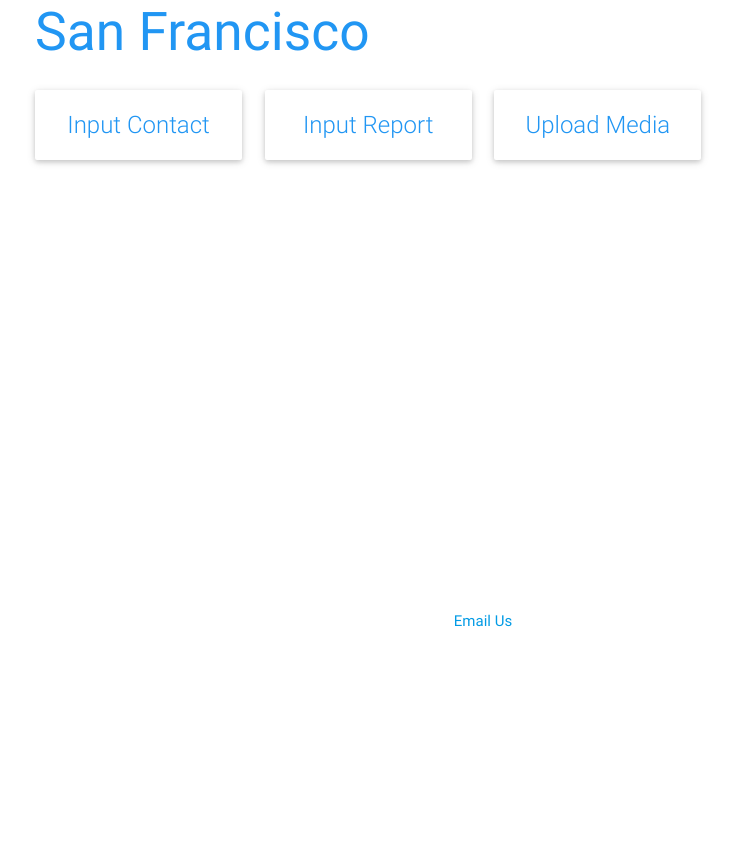
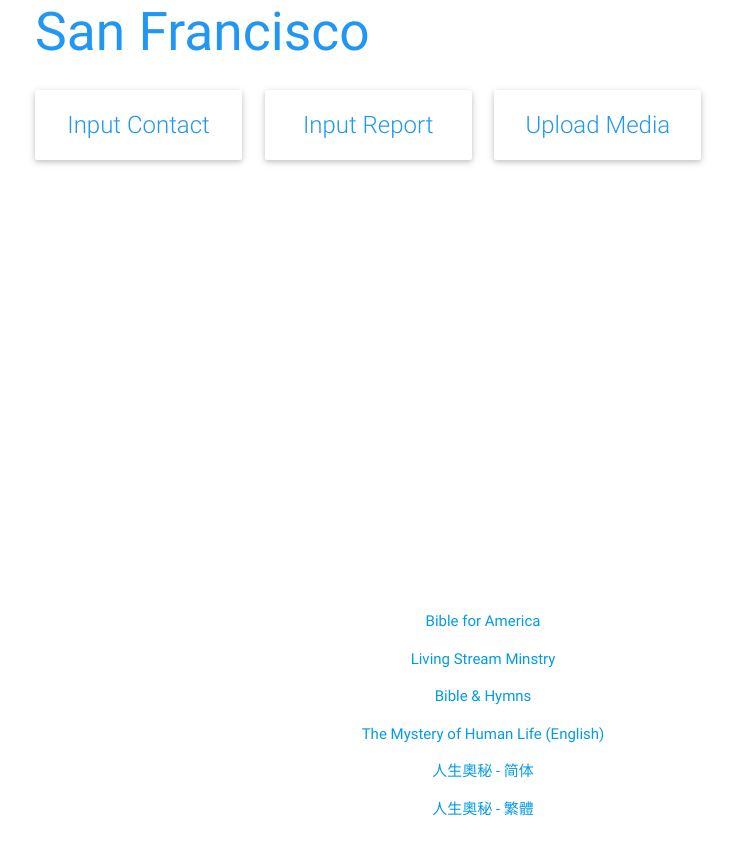
Before and after one commit to weihuali0509/gtca-sf-2018, a plain HTML site: page index.html in a window 1280 px wide. Shown: the part 735-1585 px from the top of the page, without its empty margins (157-892 px from the left). Before the commit the page ends 1398 px from the top, so only its background shows below. Drawn offline with Linux system fonts and the light colour scheme.

Commit message:
Add useful links

```diff
--- a/index.html
+++ b/index.html
@@ -4,7 +4,7 @@
     <meta http-equiv="Content-Type" content="text/html; charset=UTF-8"/>
     <meta name="viewport" content="width=device-width, initial-scale=1, maximum-scale=1.0, user-scalable=no"/>
     <meta name="theme-color" content="#2196F3">
-    <title>German Blending Trips</title>
+    <title>GTCA 2018</title>
     <!-- CSS  -->
     <link href="min/plugin-min.css" type="text/css" rel="stylesheet">
     <link href="min/custom-min.css" type="text/css" rel="stylesheet" >
@@ -93,7 +93,22 @@
     <!--Footer-->
     <footer id="contact" style="text-align:center">
       <p>
-          <a href="mailto:hello@col127.com" color="white">Email Us</a>
+          <a href="http://biblesforamerica.org/" color="white">Bible for America</a>
+      </p>
+      <p>
+          <a href="http://www.lsm.org/" color="white">Living Stream Minstry</a>
+      </p>
+      <p>
+          <a href="http://col127.com" color="white">Bible & Hymns</a>
+      </p>
+      <p>
+          <a href="http://www.lsm.org/pdfs/Mystery-of-Human-Life/MHL-English.pdf" color="white">The Mystery of Human Life (English)</a>
+      </p>
+      <p>
+          <a href="http://www.lsm.org/pdfs/Mystery-of-Human-Life/MHL-ChiSimp.pdf" color="white">人生奧秘 - 简体</a>
+      </p>
+      <p>
+          <a href="http://www.lsm.org/pdfs/Mystery-of-Human-Life/MHL-ChiTrad.pdf" color="white">人生奧秘 - 繁體</a>
       </p>
     </footer>
     <!--  Scripts-->
```
